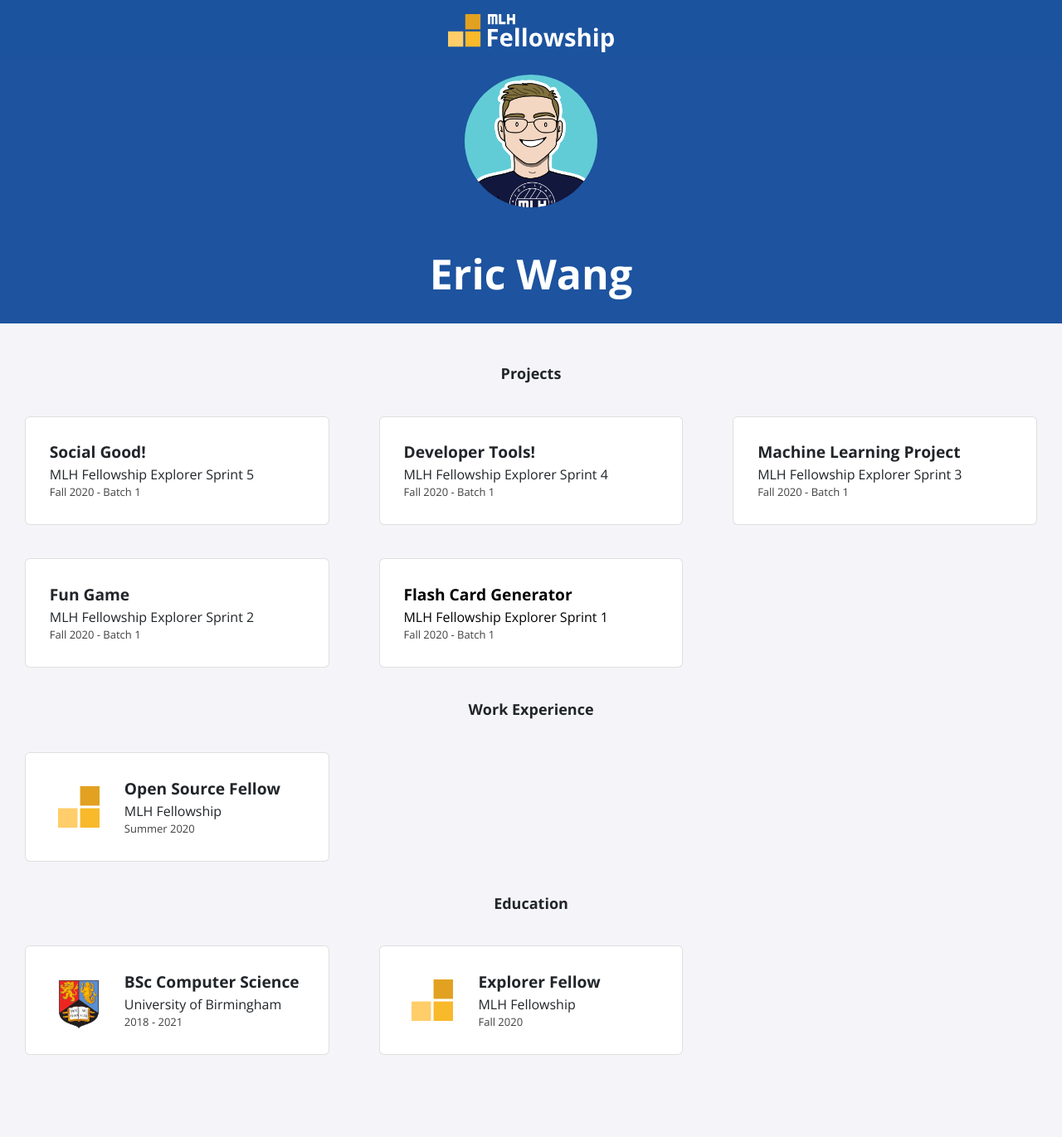
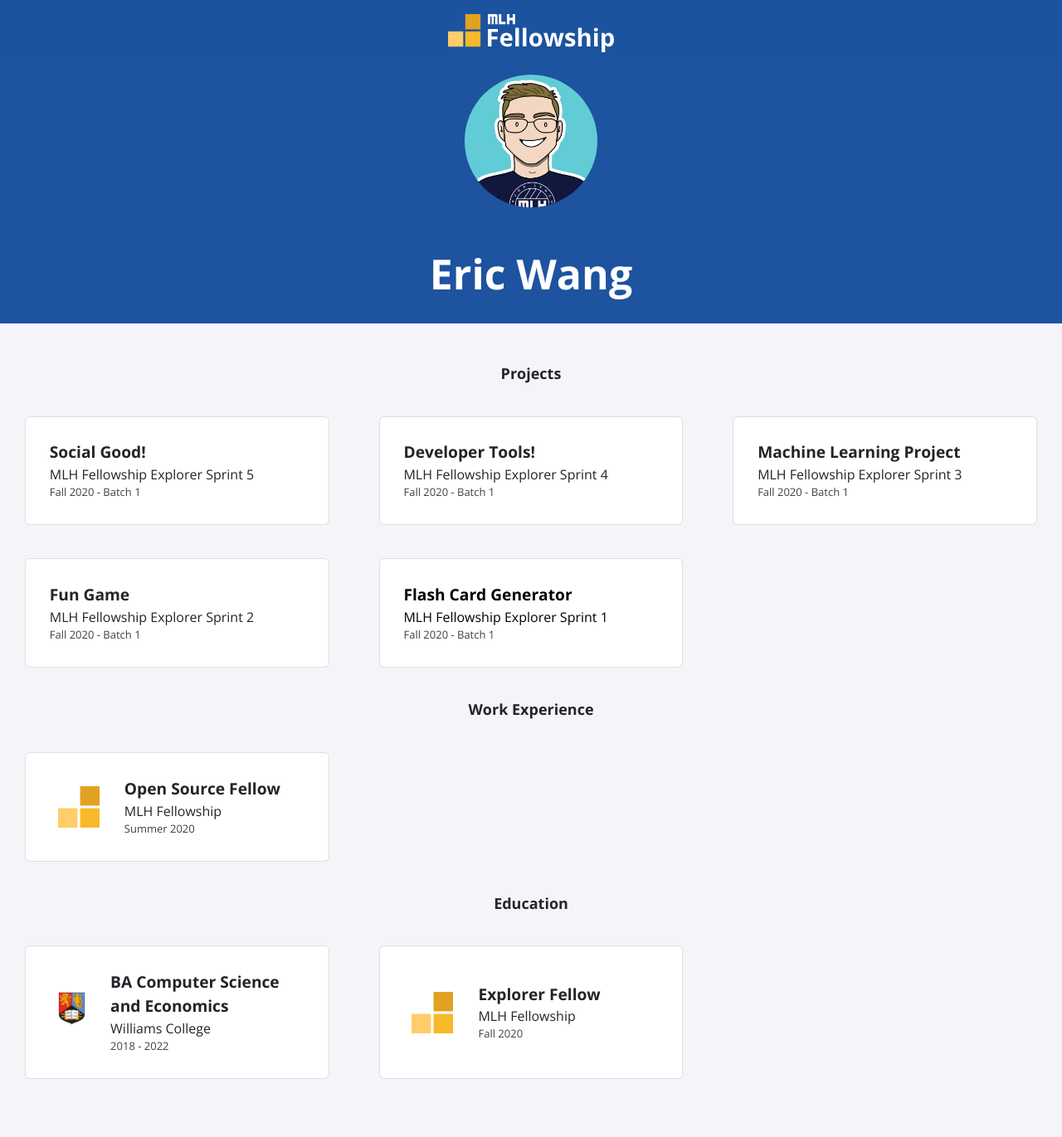
Before and after one commit to erocwang/erocwang.github.io, a Jekyll site: the page built from index.html, in a window 1280 px wide. Shown: the whole page at 83% size. Built offline with Jekyll 4.4.1, drawn with Linux system fonts in a browser that asks for light colours; nearby versions of some CDN libraries; before the commit the page ends 1342 px from its top, so only the background shows below that.

Commit message:
Update education.yml

```diff
--- a/_data/education.yml
+++ b/_data/education.yml
@@ -1,6 +1,6 @@
-- course: BSc Computer Science
-  institute: University of Birmingham
-  dates: 2018 - 2021
+- course: BA Computer Science and Economics
+  institute: Williams College
+  dates: 2018 - 2022
   logo: uob.png
 
 - course: Explorer Fellow
```
